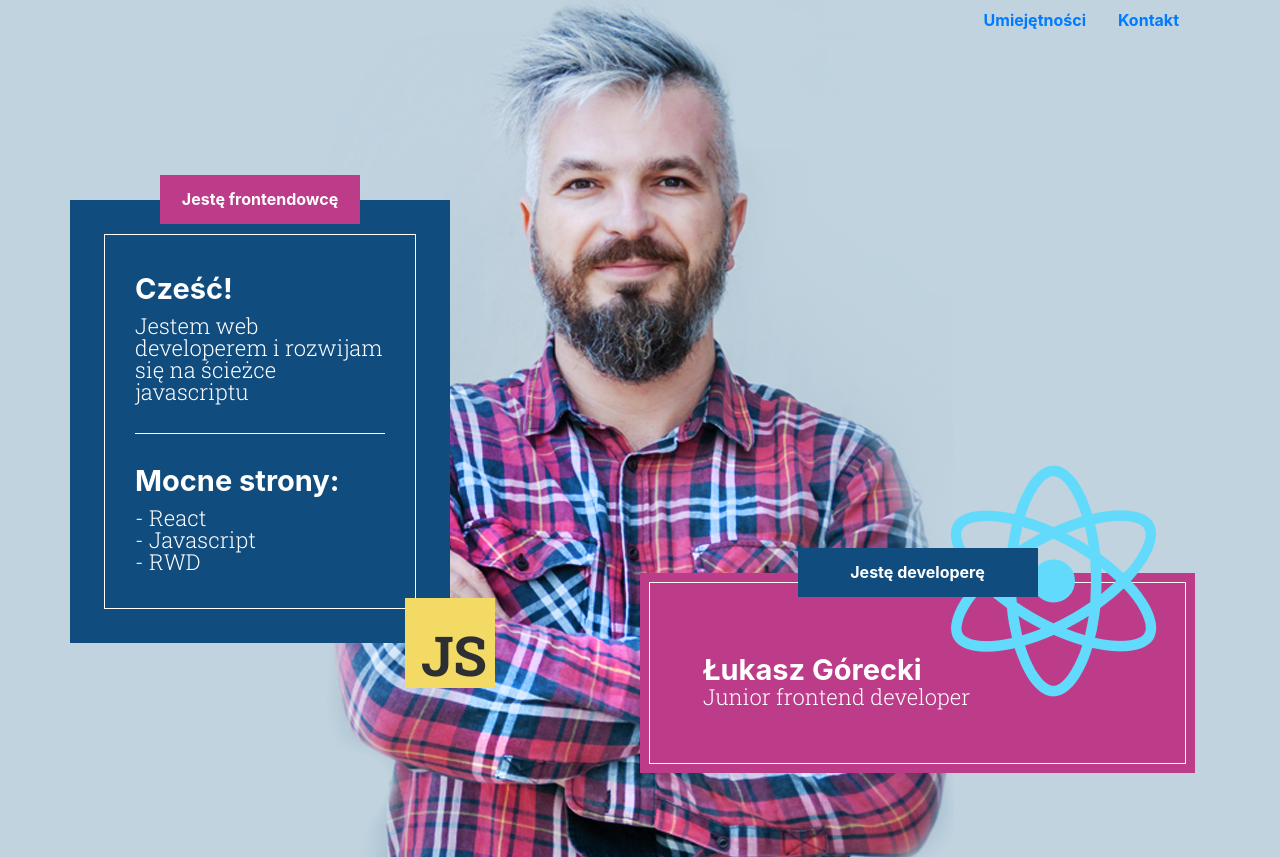
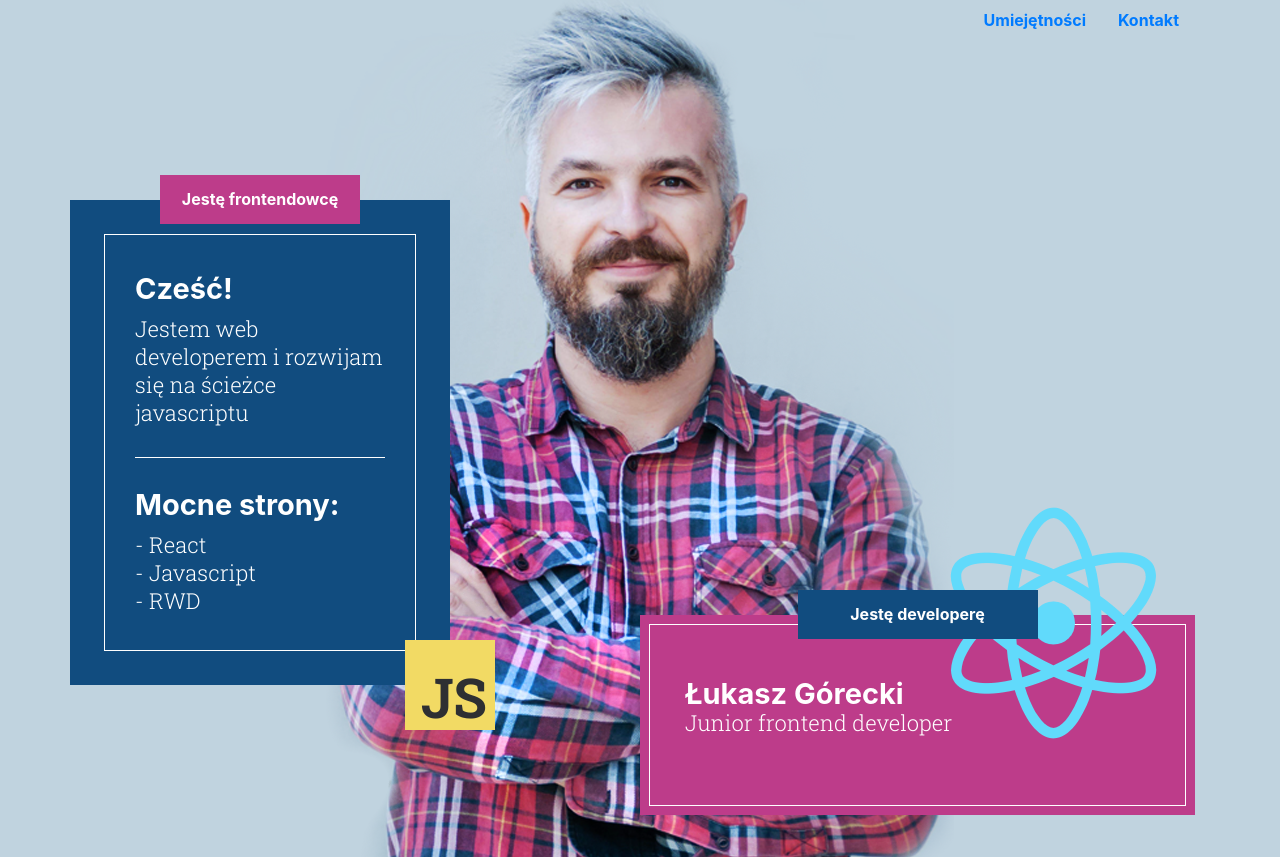
Before and after one commit to sq1fya/my-lp, a React (Create React App) app: page / in a window 1280 px wide. Built offline with nearby package versions, Linux system fonts and the light colour scheme.

Commit message:
setup right box text style

```diff
--- a/src/App.js
+++ b/src/App.js
@@ -62,7 +62,7 @@ class App extends Component {
                   Jestę developerę
                 </h6>
               </div>
-              <div className="inside-text mt-auto p-5">
+              <div className="inside-text">
                 <h3>Łukasz Górecki</h3>
                 <p className="mb-auto">Junior frontend developer</p>
               </div>
--- a/src/main.scss
+++ b/src/main.scss
@@ -51,7 +51,7 @@ button {
 .left-box .inside-text {
   font-size: 22px;
   padding: 40px 50px 70px 50px;
-  line-height: 22px;
+  line-height: 28px;
 }
 .left-box .inside-text h3 {
   font-size: 29px;
@@ -72,7 +72,7 @@ button {
   font-weight: 300;
   font-family: "Roboto Slab", serif;
   list-style-type: none;
-  line-height: 22px;
+  line-height: 28px;
 }
 
 .js {
@@ -109,9 +109,7 @@ button {
 }
 
 .right-box .inside-text {
-  max-width: 370px;
-  line-height: 2px;
-  height: 100%;
+  line-height: 6px;
 }
 
 .right-box .title-box {
```
